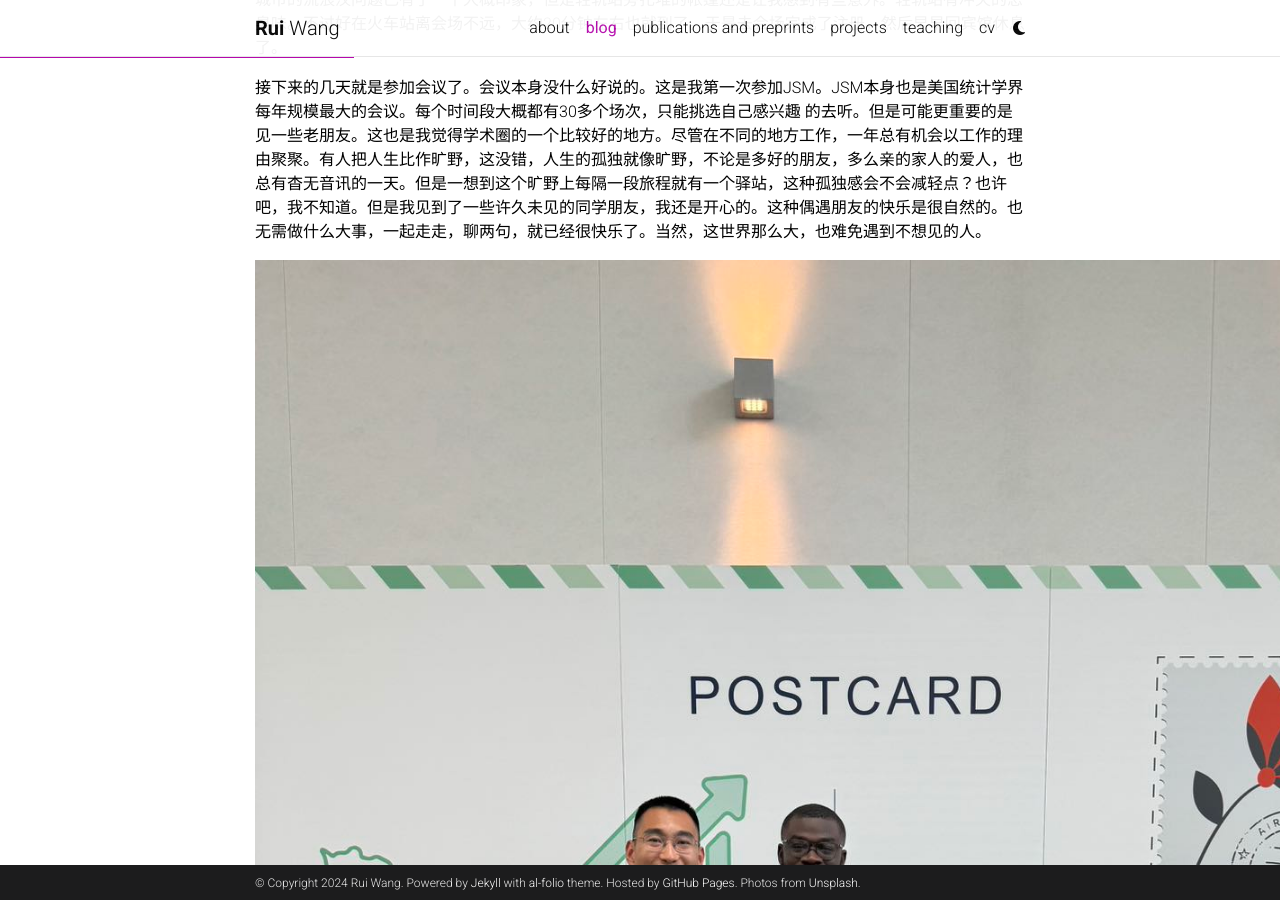
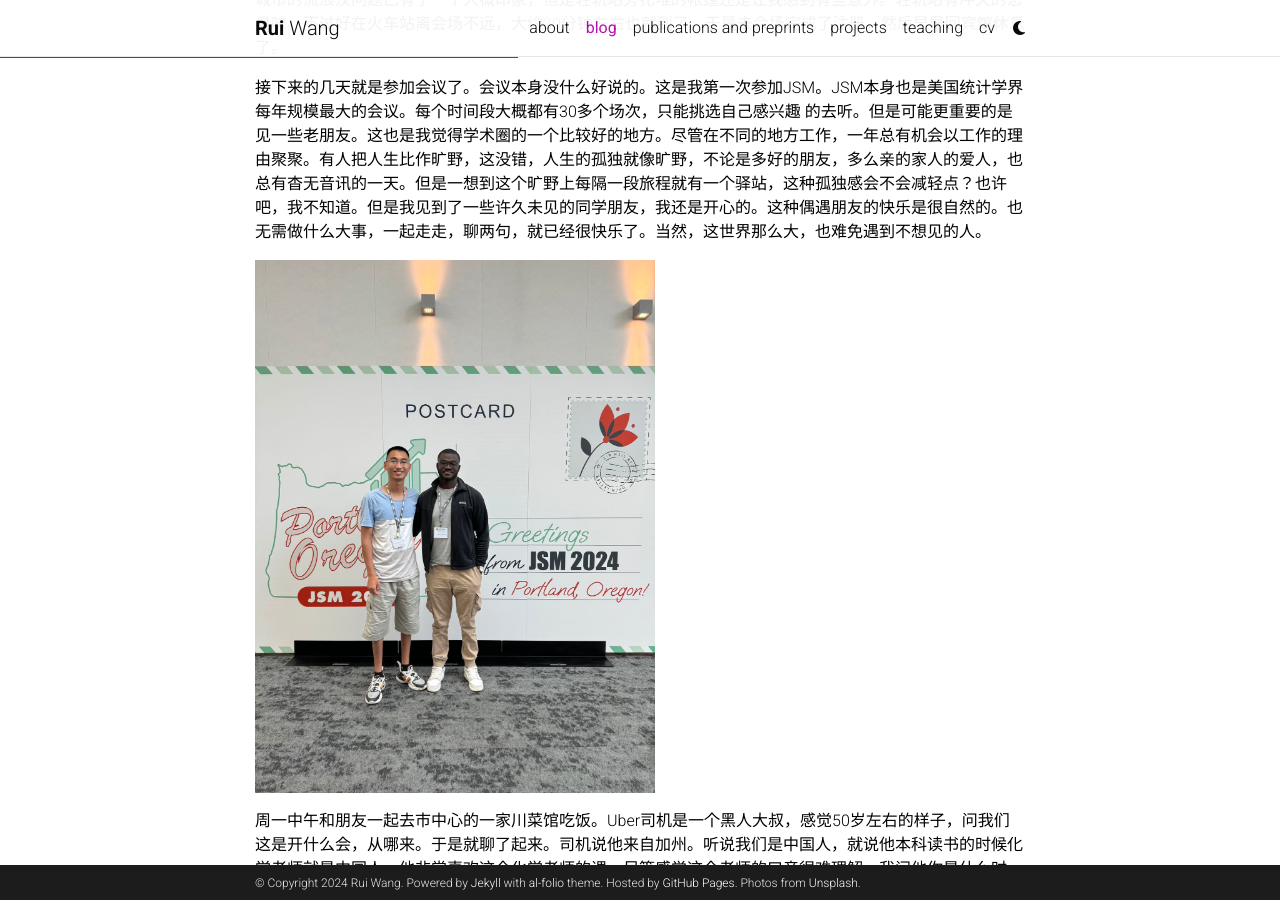
Before and after one commit to wangrui24/wangrui, a Jekyll site: the page built from _posts/2024-08-19-portland.md, in a window 1280 px wide and 900 px high, scrolled down 747 px. Built offline with Jekyll 4.4.1, drawn with Linux system fonts in a browser that asks for light colours; comment, search, counter and statistics services are not loaded; a style sheet for code colours, icons or effects is not loaded.

Commit message:
Update 2024-08-19-portland.md

```diff
--- a/_posts/2024-08-19-portland.md
+++ b/_posts/2024-08-19-portland.md
@@ -20,7 +20,7 @@
 
 接下来的几天就是参加会议了。会议本身没什么好说的。这是我第一次参加JSM。JSM本身也是美国统计学界每年规模最大的会议。每个时间段大概都有30多个场次，只能挑选自己感兴趣 的去听。但是可能更重要的是见一些老朋友。这也是我觉得学术圈的一个比较好的地方。尽管在不同的地方工作，一年总有机会以工作的理由聚聚。有人把人生比作旷野，这没错，人生的孤独就像旷野，不论是多好的朋友，多么亲的家人的爱人，也总有杳无音讯的一天。但是一想到这个旷野上每隔一段旅程就有一个驿站，这种孤独感会不会减轻点？也许吧，我不知道。但是我见到了一些许久未见的同学朋友，我还是开心的。这种偶遇朋友的快乐是很自然的。也无需做什么大事，一起走走，聊两句，就已经很快乐了。当然，这世界那么大，也难免遇到不想见的人。
 
-![JSM](/assets/img/portland/Portland1.jpg)
+<img src="/assets/img/portland/Portland1.jpg" alt="drawing" width="400"/>
 
 
 周一中午和朋友一起去市中心的一家川菜馆吃饭。Uber司机是一个黑人大叔，感觉50岁左右的样子，问我们这是开什么会，从哪来。于是就聊了起来。司机说他来自加州。听说我们是中国人，就说他本科读书的时候化学老师就是中国人。他非常喜欢这个化学老师的课，尽管感觉这个老师的口音很难理解。我问他你是什么时候，因为什么来的波特兰呢？他说是十年前因为女朋友来到的波特兰。我问，你那们现在怎么样。他笑着摇了摇头，车到了。
@@ -31,7 +31,7 @@
 
 我也尝了不少波特兰的餐馆。Portland city grill虽然比较火，但是真的又贵又不好吃。唯一的好处是这家餐厅在一个高层建筑的顶层，所以可以欣赏到城市风光。后面我们又陆续尝试了不少地方。有一次和Daniel，Ameer，Nina和Alex一起去了一个美食城吃了一个日本拉面，结束后我们从市中心往宾馆的方向走。那时已是黄昏，晚风轻拂晚霞，好不惬意。我们走过中国城，沿着Willamette河走上了Steel大桥。旁边有跑步和骑行的人，也有注册毒品的 人。透过Steel大桥冰冷的钢结构，我看到了橘黄色的落日。我感觉很久以来都没有感受到这种在城市步行的惬意了。
 
-<img src="/assets/img/portland/Portland2.jpg" alt="drawing" width="200"/>
+<img src="/assets/img/portland/Portland2.jpg" alt="drawing" width="400"/>
 
 转眼间JSM已经接近尾声了，或许JSM没有我想象的那么有趣——在会议开始的第二天我就已经感到非常疲倦了。但是或许会议本来也不是一定要有趣，见一见想见的人，听一听想听的报告，去一去想去的地方，如同我们每天都在做的事一样。
 
```
